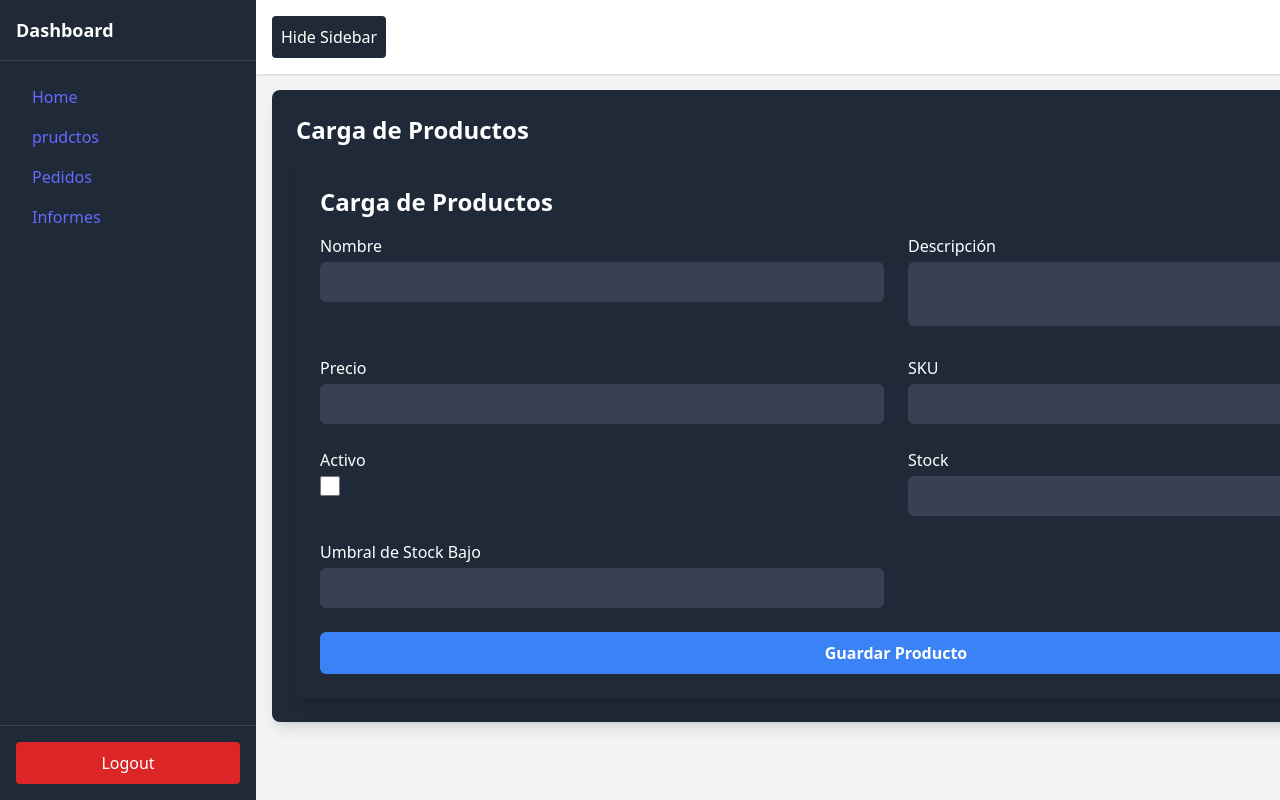
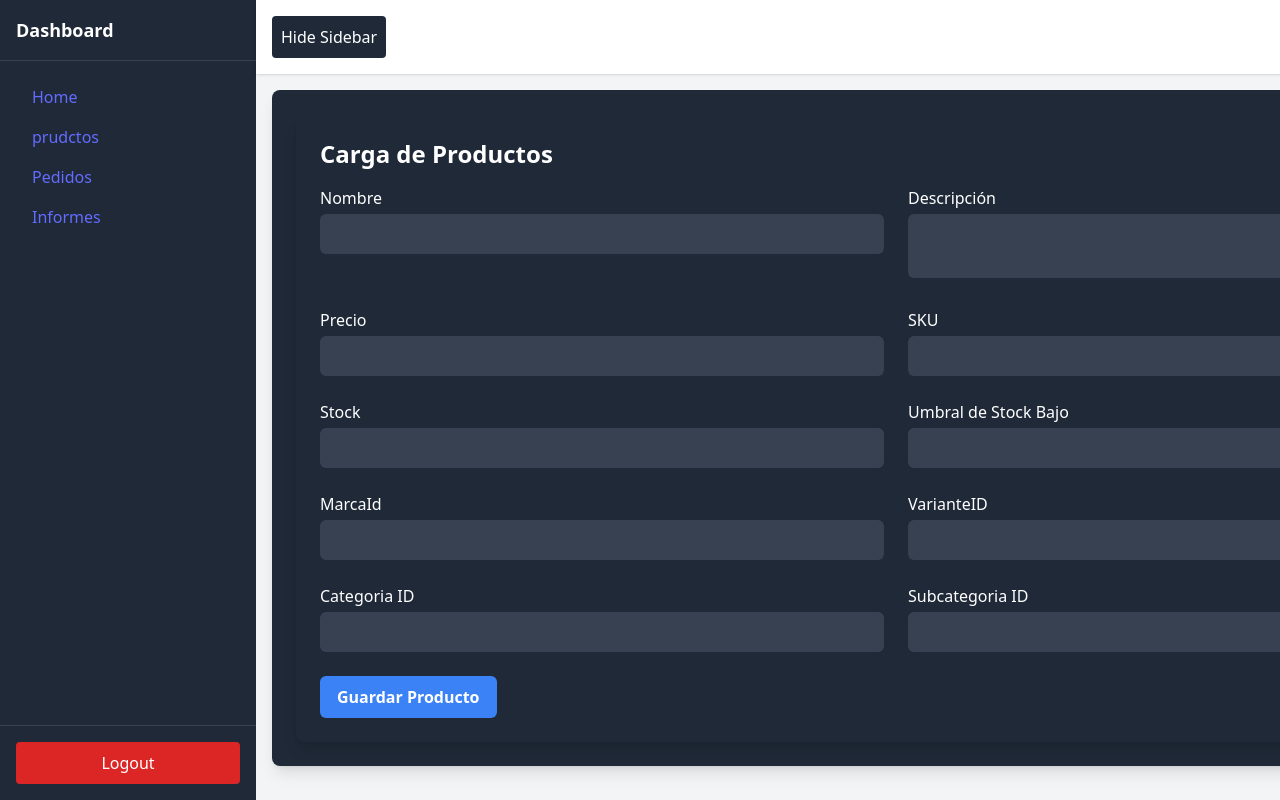
Before and after one commit to FranciscoSenestrari/Back-Office, a React (Vite) app: page /productos/cargar in a window 1280 px wide. Shown: the top 800 px of the page. Built offline with nearby package versions, Linux system fonts and the light colour scheme.

Commit message:
fix crear producto

```diff
--- a/src/handlers/handlers.ts
+++ b/src/handlers/handlers.ts
@@ -1,5 +1,6 @@
 import axios from "axios";
 import { Producto } from "../pages/Productos/Productos";
+import { ProductoCarga } from "../pages/Productos/CargaProductos";
 const baseUrl = "https://xh8p97s3-8080.brs.devtunnels.ms/";
 export function getUser(username: string) {
   const response = axios.get(`${baseUrl}api/user/profile?username=${username}`);
@@ -27,7 +28,7 @@ export function getProductos() {
   return response;
 }
 
-export function cargarProductos(producto: Producto) {
+export function cargarProductos(producto: ProductoCarga) {
   const response = axios.post(`${baseUrl}api/productos`, producto);
   return response;
 }
--- a/src/pages/Productos/CargaProductos.tsx
+++ b/src/pages/Productos/CargaProductos.tsx
@@ -1,39 +1,65 @@
 import React from "react";
 import { useForm } from "react-hook-form";
+import toast from "react-hot-toast";
+import { cargarProductos } from "../../handlers/handlers";
+import { useNavigate } from "react-router";
 
-export interface Producto {
-  id: number;
+export interface ProductoCarga {
+  id?: number;
   nombre: string;
   descripcion: string | null;
   precio: number;
   sku: string | null;
+  stock: number;
   activo: boolean;
-  stock: number;
   umbralStockBajo: number;
-  imagenes: any[];
-  categoria: any | null;
-  pedidos: any | null;
-  marca: any | null;
-  subcategoria: any | null;
-  variante: any | null;
+  categoriaId: number | null;
+  imagenes?: any[];
+  pedidos?: any | null;
+  marcaId: number;
+  subcategoriaId: number;
+  varianteId: number | null;
 }
 
 export function CargaProductos() {
+  const navigate = useNavigate();
   const {
     register,
     handleSubmit,
-    formState: { errors },
-  } = useForm<Producto>();
+    formState: {
+      errors,
+      defaultValues = {
+        activo: true,
+      },
+    },
+  } = useForm<ProductoCarga>();
 
-  const onSubmit = (data: Producto) => {
-    console.log(data);
+  const onSubmit = async (data: ProductoCarga) => {
+    try {
+      console.log(data);
+      await cargarProductos({
+        nombre: data.nombre,
+        descripcion: data.descripcion,
+        precio: data.precio,
+        sku: data.sku,
+        stock: data.stock,
+        activo: true,
+        umbralStockBajo: data.umbralStockBajo,
+        categoriaId: data.categoriaId,
+        pedidos: data.pedidos,
+        marcaId: data.marcaId,
+        subcategoriaId: data.subcategoriaId,
+        varianteId: data.varianteId,
+      });
+      toast.success("Producto cargado correctamente");
+      navigate("/productos");
+    } catch (error) {
+      toast.error("Error al cargar producto");
+    }
   };
 
   return (
     <div className="p-6 bg-gray-800 rounded-lg shadow-lg">
-      <h1 className="text-white text-2xl font-semibold mb-4">
-        Carga de Productos
-      </h1>
       <div className="p-6 bg-gray-800 rounded-lg shadow-lg">
         <h1 className="text-white text-2xl font-semibold mb-4">
           Carga de Productos
@@ -107,7 +133,7 @@ export function CargaProductos() {
             />
           </div>
 
-          <div>
+          <div className="hidden">
             <label
               htmlFor="activo"
               className="block text-white font-medium mb-1"
@@ -117,6 +143,7 @@ export function CargaProductos() {
             <input
               type="checkbox"
               id="activo"
+              checked={true}
               {...register("activo")}
               className="h-5 w-5 text-blue-500 rounded focus:ring-0"
             />
@@ -163,11 +190,95 @@ export function CargaProductos() {
               </span>
             )}
           </div>
+          <div>
+            <label
+              htmlFor="marcaId"
+              className="block text-white font-medium mb-1"
+            >
+              MarcaId
+            </label>
+            <input
+              type="number"
+              id="marcaId"
+              {...register("marcaId", {
+                required: "Marca Id es obligatorio",
+              })}
+              className="w-full p-2 bg-gray-700 text-white rounded-md focus:outline-none focus:ring-2 focus:ring-blue-500"
+            />
+            {errors.marcaId && (
+              <span className="text-red-500 text-sm">
+                {errors.marcaId.message}
+              </span>
+            )}
+          </div>
 
+          <div>
+            <label
+              htmlFor="marcaId"
+              className="block text-white font-medium mb-1"
+            >
+              VarianteID
+            </label>
+            <input
+              type="number"
+              id="varianteID"
+              {...register("varianteId", {
+                required: "variante Id es obligatorio",
+              })}
+              className="w-full p-2 bg-gray-700 text-white rounded-md focus:outline-none focus:ring-2 focus:ring-blue-500"
+            />
+            {errors.varianteId && (
+              <span className="text-red-500 text-sm">
+                {errors.varianteId.message}
+              </span>
+            )}
+          </div>
+          <div>
+            <label
+              htmlFor="Categoriaid"
+              className="block text-white font-medium mb-1"
+            >
+              Categoria ID
+            </label>
+            <input
+              type="number"
+              id="marcaId"
+              {...register("categoriaId", {
+                required: "Categoria Id es obligatorio",
+              })}
+              className="w-full p-2 bg-gray-700 text-white rounded-md focus:outline-none focus:ring-2 focus:ring-blue-500"
+            />
+            {errors.categoriaId && (
+              <span className="text-red-500 text-sm">
+                {errors.categoriaId.message}
+              </span>
+            )}
+          </div>
+          <div>
+            <label
+              htmlFor="subcatgoriaId"
+              className="block text-white font-medium mb-1"
+            >
+              Subcategoria ID
+            </label>
+            <input
+              type="number"
+              id="subcatgoriaId"
+              {...register("subcategoriaId", {
+                required: "Subcategoria Id es obligatorio",
+              })}
+              className="w-full p-2 bg-gray-700 text-white rounded-md focus:outline-none focus:ring-2 focus:ring-blue-500"
+            />
+            {errors.subcategoriaId && (
+              <span className="text-red-500 text-sm">
+                {errors.subcategoriaId.message}
+              </span>
+            )}
+          </div>
           <div className="col-span-2">
             <button
               type="submit"
-              className="w-full bg-blue-500 hover:bg-blue-600 text-white font-bold py-2 px-4 rounded-md focus:outline-none focus:ring-2 focus:ring-blue-500"
+              className="w-sm bg-blue-500 hover:bg-blue-600 text-white font-bold py-2 px-4 rounded-md focus:outline-none focus:ring-2 focus:ring-blue-500"
             >
               Guardar Producto
             </button>
--- a/src/pages/Productos/Productos.tsx
+++ b/src/pages/Productos/Productos.tsx
@@ -3,7 +3,7 @@ import toast from "react-hot-toast";
 import { getProductos } from "../../handlers/handlers";
 import { useNavigate, useNavigation } from "react-router";
 export interface Producto {
-  id: number;
+  id?: number;
   nombre: string;
   descripcion: string | null;
   precio: number;
```
